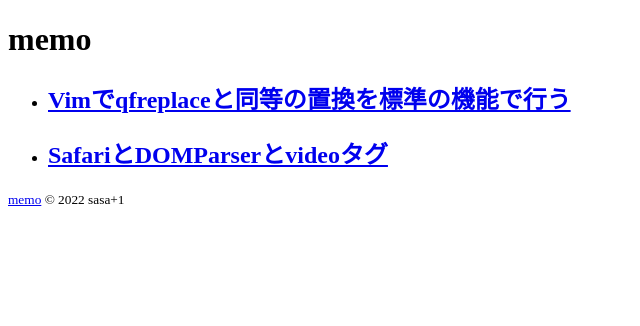
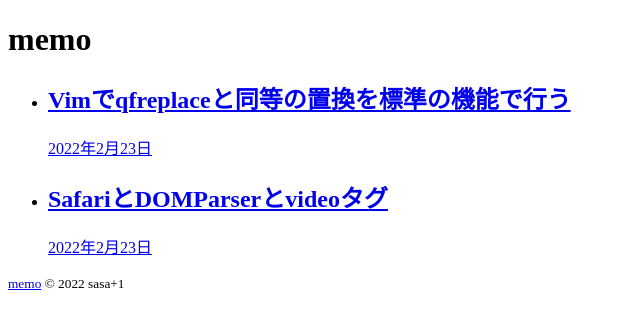
Before and after one commit to sasaplus1/memo, an Eleventy site: page src/index.njk in a window 1280 px wide. Shown: the whole page, without its empty margins (0-640 px from the left). Built offline with nearby package versions, Linux system fonts and the light colour scheme; Eleventy itself is replaced by a stand-in of ours; files that its build step writes are made by us from their sources.

Commit message:
add date to post list

```diff
--- a/src/index.njk
+++ b/src/index.njk
@@ -21,6 +21,9 @@ eleventyExcludeFromCollections: true
           <li>
             <a href="{{ post.url }}">
               <h2>{{ post.data.title | escape }}</h2>
+              <time datetime="{{ post.date.toISOString() }}">
+                {{- post.date.toLocaleDateString('ja-JP', { dateStyle: 'long' }) -}}
+              </time>
             </a>
           </li>
           {%- endfor %}
```
